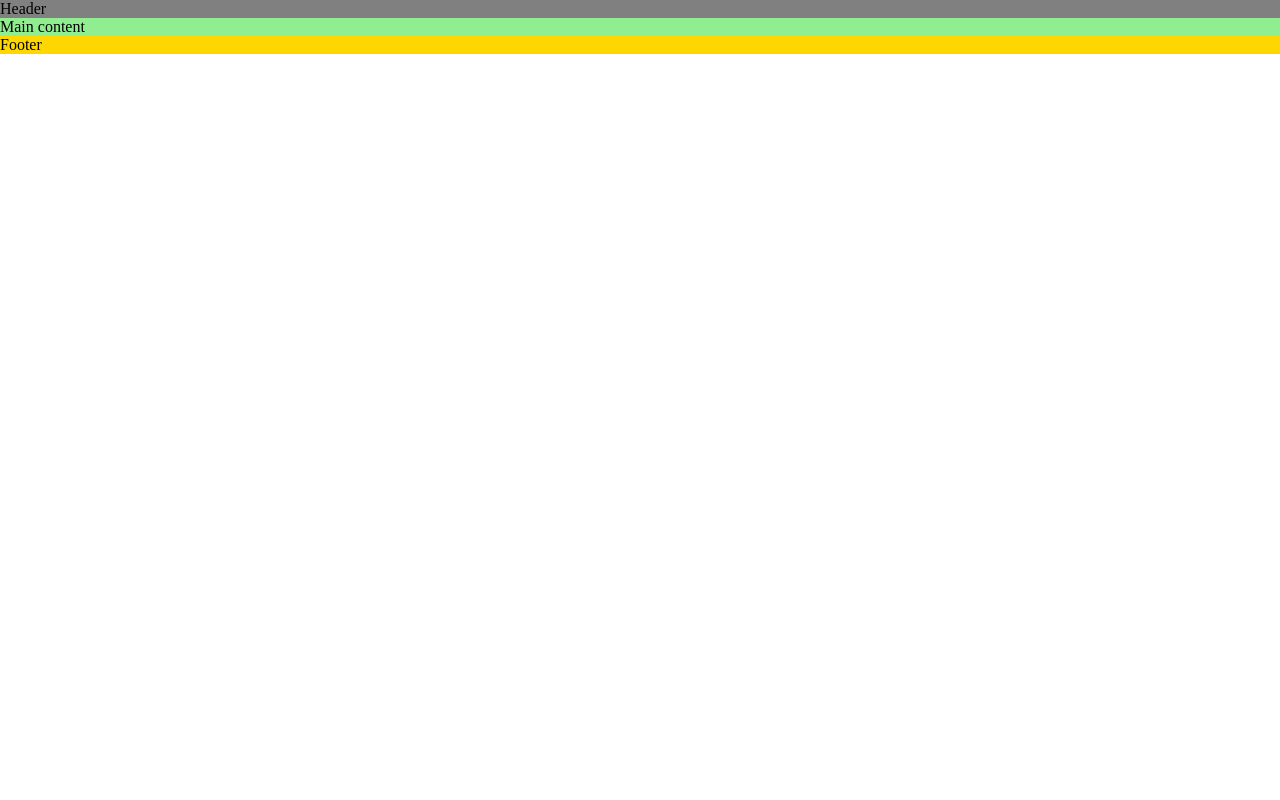
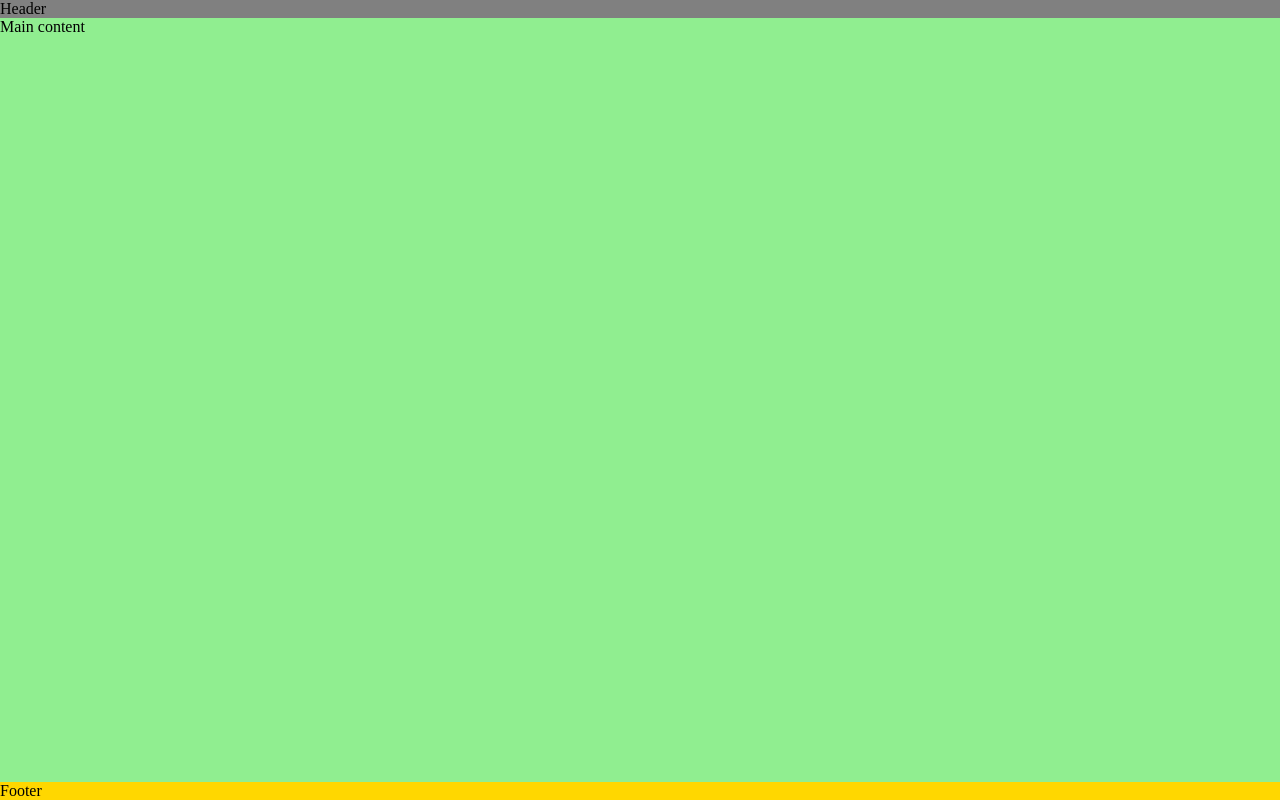
Before and after one commit to raullupea/raul.lupea, a plain HTML site: page index.html in a window 1280 px wide. Drawn offline with Linux system fonts and the light colour scheme.

Commit message:
Push footer down using flex style

```diff
--- a/assets/css/style.css
+++ b/assets/css/style.css
@@ -3,13 +3,30 @@
     margin:0;
     padding:0;
 }
+/* General styles */
+body {
+    min-height: 100vh;
+    display:flex;
+    flex-direction:column;
+    /* Generic project styles */
+    color:#000;
+}
+/* Header */
+
 header {
     background-color: grey;
 }
 
+/* Main content */
+
 main {
     background-color: lightgreen;
+    /* Make main content take all surplus space to push footer down */
+
+    flex: 1 0 auto;
 }
+
+/* Footer */
 
 footer {
     background-color: gold;
```
